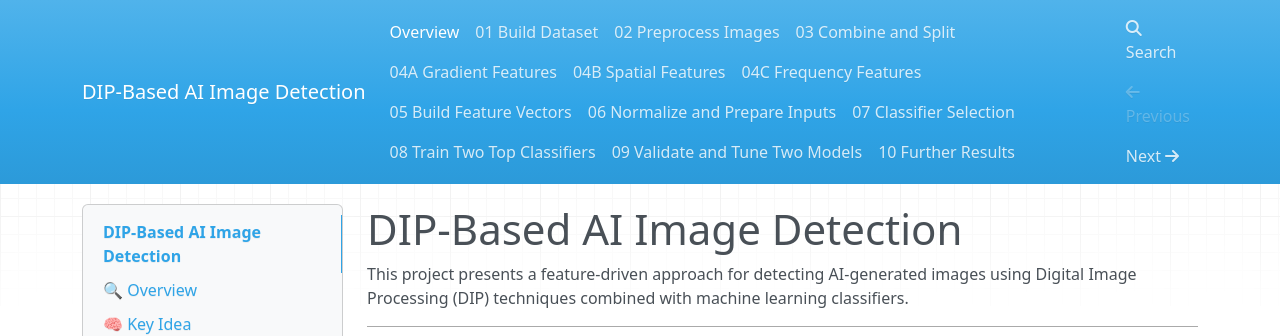
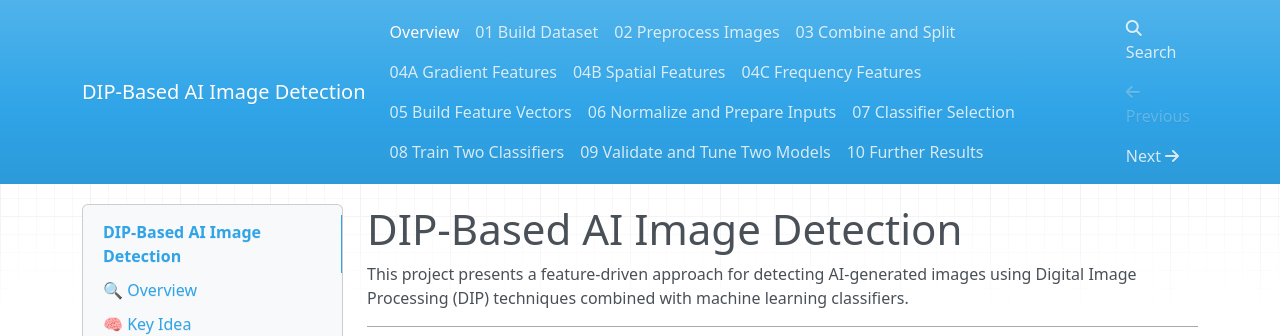
Before and after one commit to pgailinas/dip-ai-image-detection, an MkDocs documentation site: the page built from docs/index.md, in a window 1280 px wide. Shown: the top 336 px of the page. Built offline with MkDocs 1.6.1, drawn with Linux system fonts in a browser that asks for light colours; nearby versions of some CDN libraries.

Commit message:
Update mkdocs.yml

```diff
--- a/mkdocs.yml
+++ b/mkdocs.yml
@@ -16,6 +16,6 @@ nav:
   - 05 Build Feature Vectors: 05_Build_Feature_Vectors.md
   - 06 Normalize and Prepare Inputs: 06_Normalize_and_Prepare_Inputs.md
   - 07 Classifier Selection: 07_Classifier_Selection.md
-  - 08 Train Two Top Classifiers: 08_Train_Two_Top_Classifiers.md
+  - 08 Train Two Classifiers: 08_Train_Two_Classifiers.md
   - 09 Validate and Tune Two Models: 09_Validate_Tune_Two_Models.md
   - 10 Further Results: 10_Further_Results.md
```
